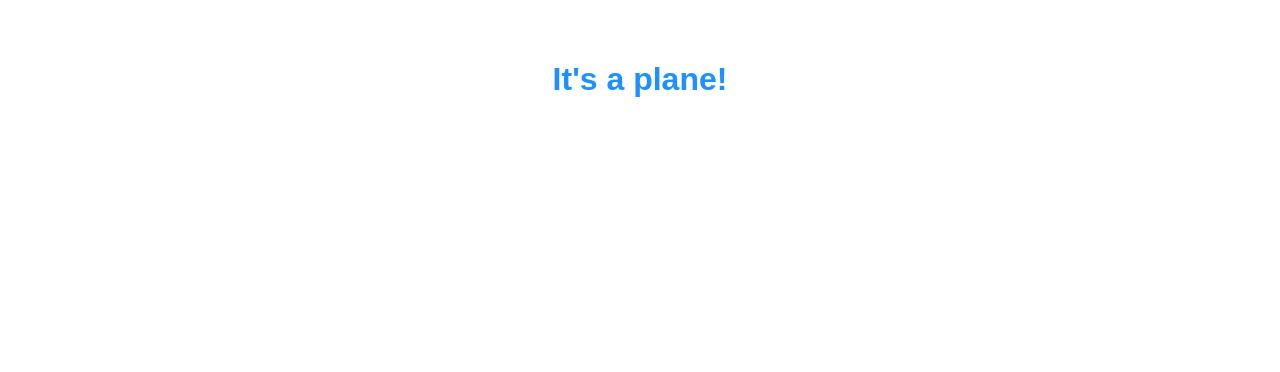
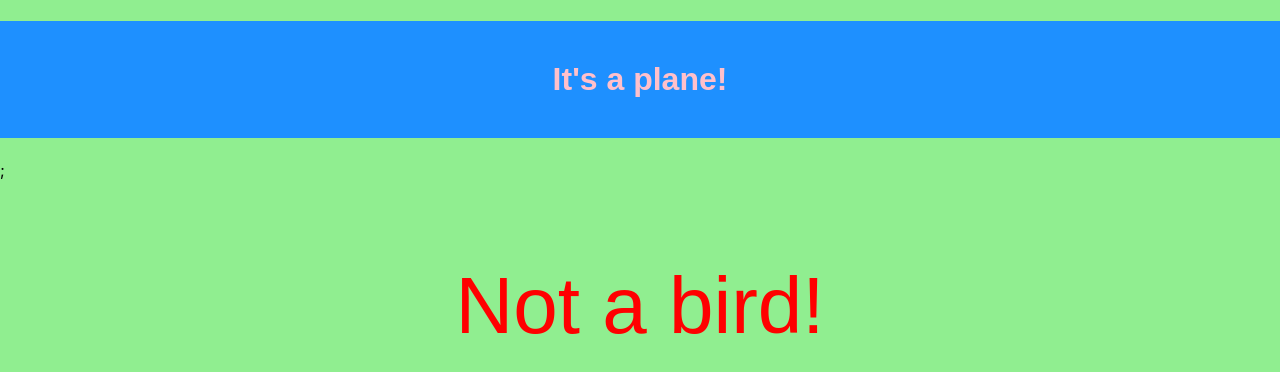
Before and after one commit to maribelcuales/React-Review-Project, a React (Create React App) app: page / in a window 1280 px wide. Shown: the top 372 px of the page. Built offline with nearby package versions, Linux system fonts and the light colour scheme.

Commit message:
Import sass file to Plane component and also added more css styling.

```diff
--- a/src/Plane/Plane.js
+++ b/src/Plane/Plane.js
@@ -1,7 +1,13 @@
-import styles from './my-style.module.css';
+import styles from "./my-style.module.css";
+import "./my-sass.scss";
 
 const Plane = () => {
-  return <h1 className={styles.bigblue}>It's a plane!</h1>;
-}
+  return (
+    <>
+      <h1 className={styles.bigblue}>It's a plane!</h1>;
+      <p>Not a bird!</p>
+    </>
+  );
+};
 
 export default Plane;
--- a/src/Plane/my-sass.scss
+++ b/src/Plane/my-sass.scss
@@ -1,5 +1,10 @@
-$myColor: red;
+$myColor: pink;
+$myBackground: lightGreen;
 
 h1 {
   color: $myColor;
 }
+
+body {
+  background-color: $myBackground;
+}
--- a/src/Plane/my-style.module.css
+++ b/src/Plane/my-style.module.css
@@ -1,6 +1,13 @@
 .bigblue {
-  color: dodgerblue;
+  background-color: dodgerblue;
   padding: 40px;
   font-family: sans-serif;
   text-align: center;
 }
+
+p {
+  text-align: center;
+  font-family: sans-serif;
+  font-size: 5em;
+  color: red;
+}
```
